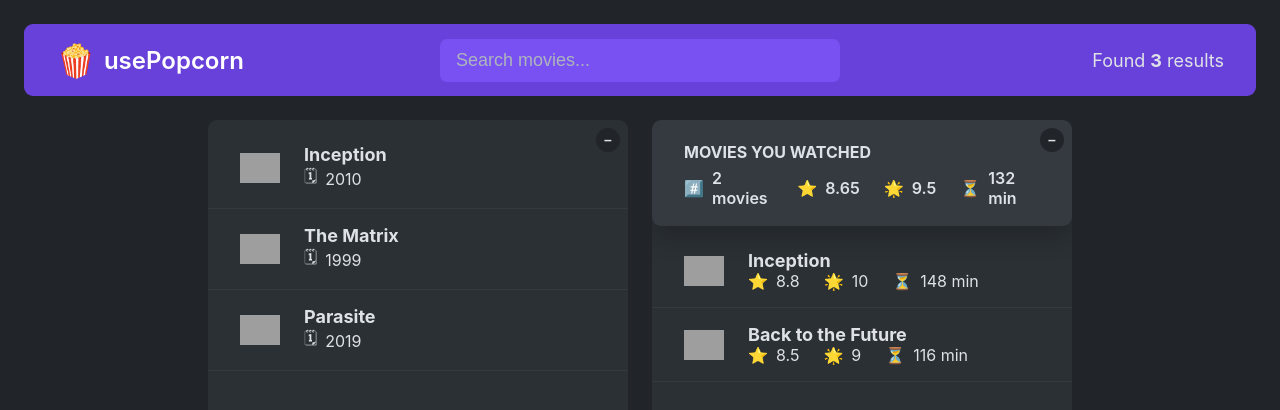
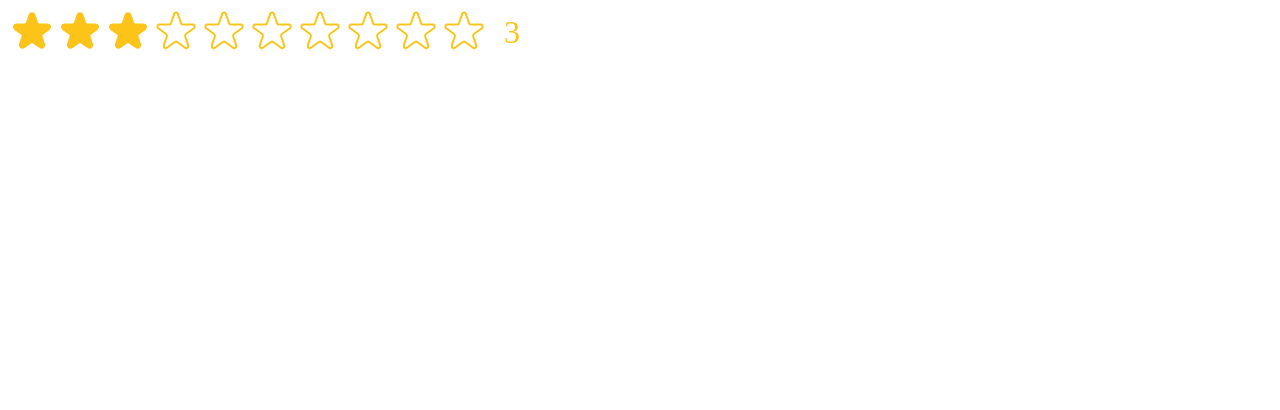
Before and after one commit to jonathan1548/usepopcorn, a React (Create React App) app: page / in a window 1280 px wide. Shown: the top 410 px of the page. Built offline with nearby package versions, Linux system fonts and the light colour scheme; grey boxes are pictures that could not be loaded.

Commit message:
make star rating

```diff
--- /dev/null
+++ b/src/StarRating.js
@@ -0,0 +1,114 @@
+import { useState } from "react";
+import PropTypes from "prop-types";
+
+const ContainerStyle = {
+  display: "flex",
+  alignItems: "center",
+  gap: "16px",
+};
+
+const StarsContainerStyle = {
+  display: "flex",
+};
+
+StarRating.propTypes = {
+  maxRating: PropTypes.number,
+  color: PropTypes.string,
+  size: PropTypes.number,
+  className: PropTypes.string,
+  messages: PropTypes.array,
+  defaultRating: PropTypes.number,
+  onSetRating: PropTypes.func,
+};
+
+export default function StarRating({
+  maxRating = 5,
+  color = "#fcc419",
+  size = 48,
+  className = "",
+  messages = [],
+  defaultRating = 0,
+  onSetRating,
+}) {
+  const [rating, setRating] = useState(defaultRating);
+  const [hovered, setHovered] = useState(0);
+
+  function handleRating(rating) {
+    setRating(rating);
+    onSetRating(rating);
+  }
+
+  const textStyle = {
+    lineHeight: "0",
+    margin: "0",
+    color,
+    fontSize: `${size / 1.5}px`,
+  };
+
+  return (
+    <div style={ContainerStyle} className={className}>
+      <div style={StarsContainerStyle}>
+        {Array.from({ length: maxRating }, (_, i) => (
+          <Star
+            key={i}
+            onRate={() => handleRating(i + 1)}
+            full={hovered ? hovered >= i + 1 : rating >= i + 1}
+            onHoverIn={() => setHovered(i + 1)}
+            onHoverOut={() => setHovered(0)}
+            color={color}
+            size={size}
+          />
+        ))}
+      </div>
+      <p style={textStyle}>
+        {messages.length === maxRating
+          ? messages[hovered ? hovered - 1 : rating - 1]
+          : hovered || rating || ""}
+      </p>
+    </div>
+  );
+}
+
+function Star({ onRate, full, onHoverIn, onHoverOut, color, size }) {
+  const starStyle = {
+    width: `${size}px`,
+    height: `${size}px`,
+    display: "block",
+    cursor: "pointer",
+  };
+
+  return (
+    <span
+      role="button"
+      style={starStyle}
+      onClick={onRate}
+      onMouseEnter={onHoverIn}
+      onMouseLeave={onHoverOut}
+    >
+      {full ? (
+        <svg
+          xmlns="http://www.w3.org/2000/svg"
+          viewBox="0 0 20 20"
+          fill={color}
+          stroke={color}
+        >
+          <path d="M9.049 2.927c.3-.921 1.603-.921 1.902 0l1.07 3.292a1 1 0 00.95.69h3.462c.969 0 1.371 1.24.588 1.81l-2.8 2.034a1 1 0 00-.364 1.118l1.07 3.292c.3.921-.755 1.688-1.54 1.118l-2.8-2.034a1 1 0 00-1.175 0l-2.8 2.034c-.784.57-1.838-.197-1.539-1.118l1.07-3.292a1 1 0 00-.364-1.118L2.98 8.72c-.783-.57-.38-1.81.588-1.81h3.461a1 1 0 00.951-.69l1.07-3.292z" />
+        </svg>
+      ) : (
+        <svg
+          xmlns="http://www.w3.org/2000/svg"
+          fill="none"
+          viewBox="0 0 24 24"
+          stroke={color}
+        >
+          <path
+            strokeLinecap="round"
+            strokeLinejoin="round"
+            strokeWidth="{2}"
+            d="M11.049 2.927c.3-.921 1.603-.921 1.902 0l1.519 4.674a1 1 0 00.95.69h4.915c.969 0 1.371 1.24.588 1.81l-3.976 2.888a1 1 0 00-.363 1.118l1.518 4.674c.3.922-.755 1.688-1.538 1.118l-3.976-2.888a1 1 0 00-1.176 0l-3.976 2.888c-.783.57-1.838-.197-1.538-1.118l1.518-4.674a1 1 0 00-.363-1.118l-3.976-2.888c-.784-.57-.38-1.81.588-1.81h4.914a1 1 0 00.951-.69l1.519-4.674z"
+          />
+        </svg>
+      )}
+    </span>
+  );
+}
--- a/src/index.js
+++ b/src/index.js
@@ -1,11 +1,17 @@
-import React from 'react';
-import ReactDOM from 'react-dom/client';
-import './index.css';
-import App from './App';
+import React from "react";
+import ReactDOM from "react-dom/client";
+// import './index.css';
+// import App from './App';
+import StarRating from "./StarRating";
 
-const root = ReactDOM.createRoot(document.getElementById('root'));
+const root = ReactDOM.createRoot(document.getElementById("root"));
 root.render(
   <React.StrictMode>
-    <App />
+    {/* <App /> */}
+    <StarRating
+      maxRating={10}
+      messages={["Terrible", "Bad", "Okay", "Good", "Excellent"]}
+      defaultRating={3}
+    />
   </React.StrictMode>
 );
```
Also changed, not shown: src/index.css (+0 -33 lines).
